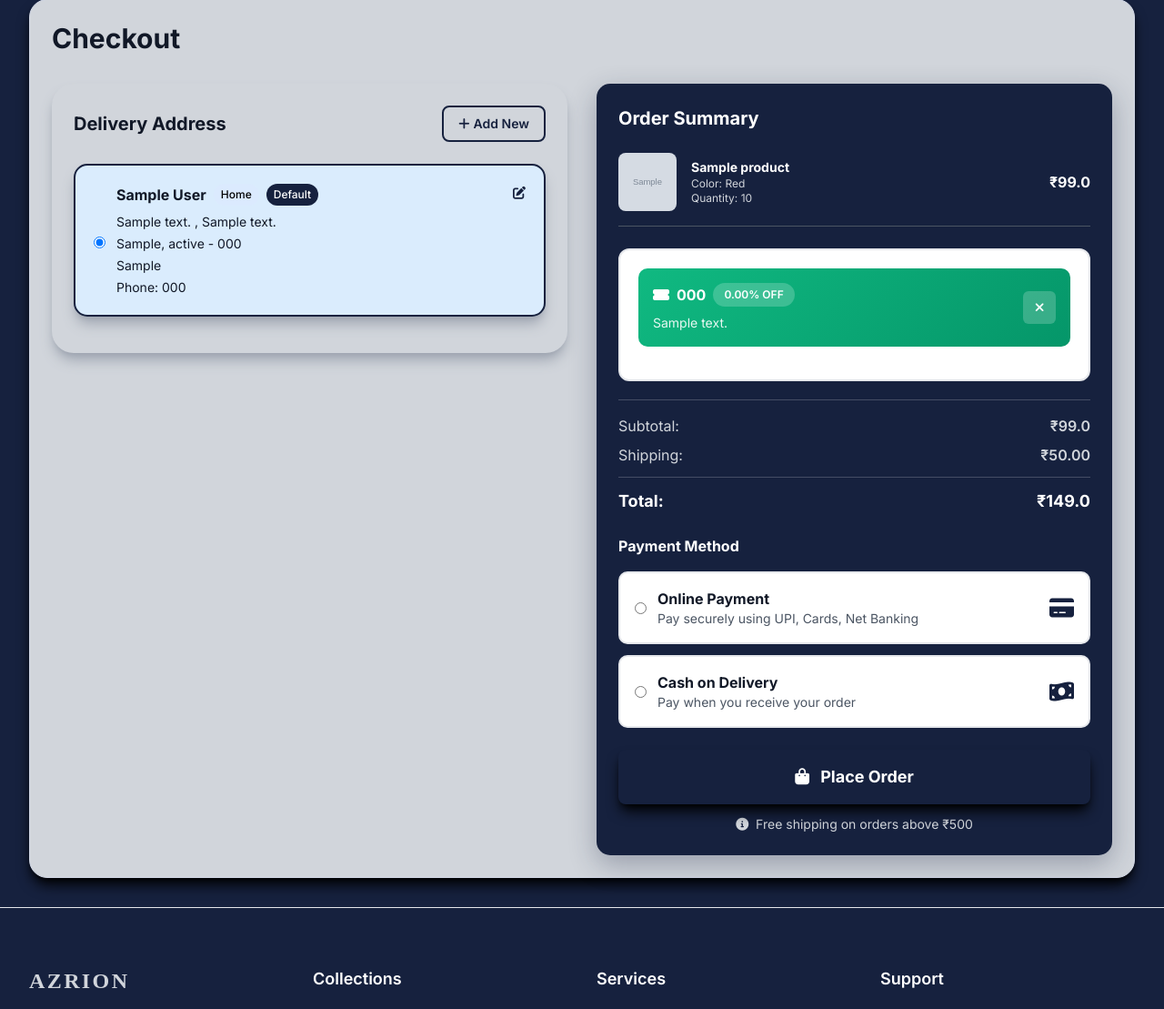
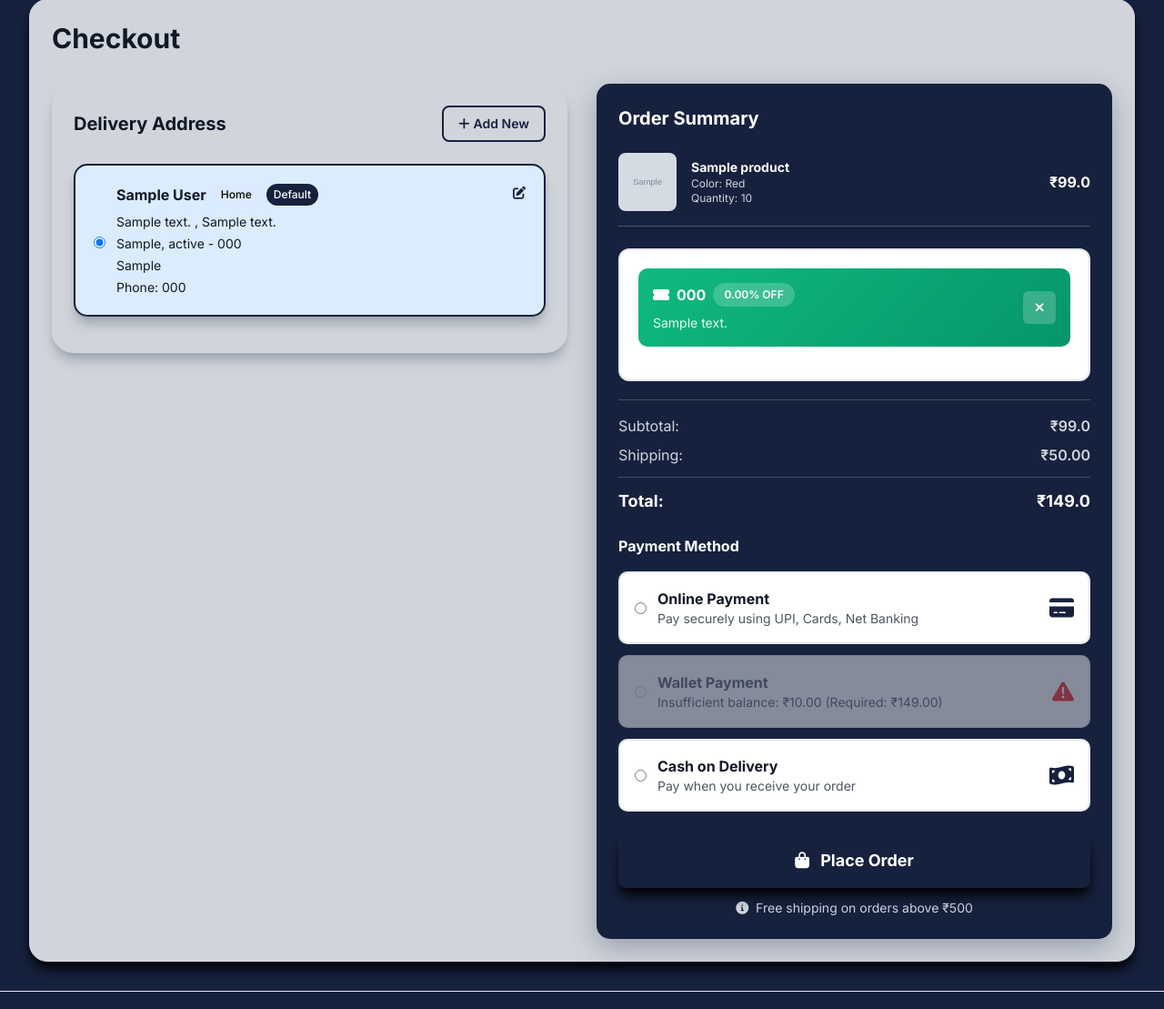
Before and after one commit to banna652/AZRION, a Django app: page /checkout/ in a window 1280 px wide. Shown: the part 179-1288 px from the top of the page at 91% size. Run offline with Django 5.2, Linux system fonts and the light colour scheme; a user stored in the database is signed in; tables that the repository leaves empty hold one stand-in row (values such as "Sample post"); grey boxes marked "Sample" are stand-in pictures; some libraries are stand-ins or nearby versions.

Commit message:
feat: enable wallet cash usage during checkout and update payment flow

```diff
--- a/vault/models.py
+++ b/vault/models.py
@@ -476,6 +476,7 @@ class Order(models.Model):
     PAYMENT_METHOD_CHOICES = [
         ('cod', 'Cash on Delivery'),
         ('online', 'Online Payment'),
+        ('wallet', 'Wallet Payment'),  # Added wallet payment method
     ]
     user = models.ForeignKey(User, on_delete=models.CASCADE, related_name='orders')
     order_number = models.CharField(max_length=20, unique=True)
--- a/vault/templates/cart/checkout.html
+++ b/vault/templates/cart/checkout.html
@@ -716,9 +716,39 @@
                                         </div>
                                     </div>
                                     {% endif %}
-                                    <div class="payment-method-card {% if not razorpay_enabled %}selected{% endif %}" data-payment="cod">
+
+                                    <!-- Added wallet payment option -->
+                                    {% if user.wallet.balance >= total_amount %}
+                                    <div class="payment-method-card" data-payment="wallet">
                                         <div class="flex items-center space-x-3">
-                                            <input type="radio" name="payment_method" value="cod" {% if not razorpay_enabled %}checked{% endif %} class="text-[#16213e]">
+                                            <input type="radio" name="payment_method" value="wallet" class="text-[#16213e]">
+                                            <div class="flex-1">
+                                                <h4 class="font-bold text-gray-900">Wallet Payment</h4>
+                                                <p class="text-sm text-gray-600">Pay using your wallet balance: ₹{{ user.wallet.balance|floatformat:2 }}</p>
+                                            </div>
+                                            <div class="ml-auto">
+                                                <i class="fas fa-wallet text-2xl text-[#16213e]"></i>
+                                            </div>
+                                        </div>
+                                    </div>
+                                    {% else %}
+                                    <div class="payment-method-card disabled">
+                                        <div class="flex items-center space-x-3">
+                                            <input type="radio" name="payment_method" value="wallet" disabled class="text-[#16213e]">
+                                            <div class="flex-1">
+                                                <h4 class="font-bold text-gray-500">Wallet Payment</h4>
+                                                <p class="text-sm text-gray-500">Insufficient balance: ₹{{ user.wallet.balance|floatformat:2 }} (Required: ₹{{ total_amount|floatformat:2 }})</p>
+                                            </div>
+                                            <div class="ml-auto">
+                                                <i class="fas fa-exclamation-triangle text-2xl text-red-500"></i>
+                                            </div>
+                                        </div>
+                                    </div>
+                                    {% endif %}
+
+                                    <div class="payment-method-card {% if not razorpay_enabled and user.wallet.balance < total_amount %}selected{% endif %}" data-payment="cod">
+                                        <div class="flex items-center space-x-3">
+                                            <input type="radio" name="payment_method" value="cod" {% if not razorpay_enabled and user.wallet.balance < total_amount %}checked{% endif %} class="text-[#16213e]">
                                             <div class="flex-1">
                                                 <h4 class="font-bold text-gray-900">Cash on Delivery</h4>
                                                 <p class="text-sm text-gray-600">Pay when you receive your order</p>
@@ -955,6 +985,8 @@
                     }
                     // Handle online payment
                     handleOnlinePayment(selectedAddress.value);
+                } else if (selectedPayment.value === 'wallet') {
+                    handleWalletPayment(selectedAddress.value);
                 } else {
                     // Handle COD
                     handleCODPayment(selectedAddress.value);
@@ -1090,6 +1122,39 @@
                     showToast('An error occurred while placing the order.', 'error');
                 });
             }
+
+            function handleWalletPayment(addressId) {
+                showLoading();
+
+                fetch('/place-order/', {
+                    method: 'POST',
+                    headers: {
+                        'Content-Type': 'application/json',
+                        'X-CSRFToken': getCookie('csrftoken')
+                    },
+                    body: JSON.stringify({
+                        address_id: addressId,
+                        payment_method: 'wallet'
+                    })
+                })
+                .then(response => response.json())
+                .then(data => {
+                    hideLoading();
+                    if (data.success) {
+                        showToast(data.message);
+                        setTimeout(() => {
+                            window.location.href = data.redirect_url;
+                        }, 1000);
+                    } else {
+                        showToast(data.message, 'error');
+                    }
+                })
+                .catch(error => {
+                    hideLoading();
+                    console.error('Error:', error);
+                    showToast('An error occurred while processing wallet payment.', 'error');
+                });
+            }
         });
     </script>
 </body>
--- a/vault/views.py
+++ b/vault/views.py
@@ -1728,6 +1728,17 @@ def place_order(request):
         shipping_charge = Decimal('50.00') if discounted_subtotal < 500 else Decimal('0.00')
         total_amount = float(discounted_subtotal) + float(shipping_charge)
 
+        if payment_method == 'wallet':
+            # Get or create wallet
+            wallet, created = Wallet.objects.get_or_create(user=request.user)
+
+            # Check if wallet has sufficient balance
+            if wallet.balance < Decimal(str(total_amount)):
+                return JsonResponse({
+                    'success': False,
+                    'message': f'Insufficient wallet balance. Available: ₹{wallet.balance}, Required: ₹{total_amount:.2f}'
+                })
+
         order_number = f"ORD{timezone.now().strftime('%Y%m%d%H%M%S')}{random.randint(100, 999)}"
         order = Order.objects.create(
             user=request.user,
@@ -1753,6 +1764,20 @@ def place_order(request):
             cart_item.variant.stock_quantity -= cart_item.quantity
             cart_item.variant.save()
 
+        if payment_method == 'wallet':
+            # Deduct amount from wallet
+            wallet = Wallet.objects.get(user=request.user)
+            if wallet.deduct_money(total_amount, f"Payment for Order #{order_number}"):
+                order.status = 'confirmed'  # Wallet payments are immediately confirmed
+                order.save()
+            else:
+                # This shouldn't happen as we already checked balance, but just in case
+                order.delete()  # Remove the order if wallet deduction fails
+                return JsonResponse({
+                    'success': False,
+                    'message': 'Wallet payment failed. Please try again.'
+                })
+
         # Mark coupon as used if applied
         if applied_coupon:
             applied_coupon.used_count += 1
@@ -1769,9 +1794,14 @@ def place_order(request):
         cart.applied_coupon = None
         cart.save()
 
+        if payment_method == 'wallet':
+            success_message = f'Order placed successfully using wallet! Remaining balance: ₹{wallet.balance:.2f}'
+        else:
+            success_message = 'Order placed successfully!'
+
         return JsonResponse({
             'success': True,
-            'message': 'Order placed successfully!',
+            'message': success_message,
             'order_number': order_number,
             'order_id': order.id,
             'redirect_url': f'/order-success/{order.id}/'
@@ -2413,7 +2443,21 @@ def cancel_order(request, order_id):
         if order.can_be_cancelled():
             order.status = 'cancelled'
             order.save()
-            messages.success(request, f"Order {order.order_number} has been cancelled successfully.")
+
+            if order.payment_method == 'online' and order.status != 'delivered':
+                # Get or create user's wallet
+                wallet, created = Wallet.objects.get_or_create(user=request.user)
+
+                # Add refund amount to wallet
+                refund_amount = order.total_amount
+                wallet.add_money(
+                    amount=refund_amount,
+                    description=f"Refund for cancelled order #{order.order_number}"
+                )
+
+                messages.success(request, f"Order {order.order_number} has been cancelled successfully. ₹{refund_amount} has been refunded to your wallet.")
+            else:
+                messages.success(request, f"Order {order.order_number} has been cancelled successfully.")
         else:
             messages.error(request, "This order cannot be cancelled.")
 
@@ -2741,6 +2785,22 @@ def cancel_order_item(request, item_id):
         # Restore stock
         order_item.variant.stock_quantity += order_item.quantity
         order_item.variant.save()
+
+        if order_item.order.payment_method == 'online' and order_item.order.status != 'delivered':
+            # Get or create user's wallet
+            wallet, created = Wallet.objects.get_or_create(user=request.user)
+
+            # Calculate refund amount for this item
+            refund_amount = order_item.get_total_price()
+            wallet.add_money(
+                amount=refund_amount,
+                description=f"Refund for cancelled item {order_item.product.product_name} from order #{order_item.order.order_number}"
+            )
+
+            return JsonResponse({
+                'success': True,
+                'message': f'{order_item.product.product_name} has been cancelled successfully. ₹{refund_amount} has been refunded to your wallet.'
+            })
 
         return JsonResponse({
             'success': True,
--- a/vault_admin/templates/toggle_category_status.html
+++ b/vault_admin/templates/toggle_category_status.html
@@ -135,12 +135,12 @@
                             Products
                         </a>
                     </li>
-                    <li>
+                    {% comment %} <li>
                         <a href="{% url 'order_list' %}" class="nav-link flex items-center p-3 text-white hover:bg-navy rounded-lg transition-colors" data-page="orders">
                             <i class="fas fa-shopping-cart mr-3"></i>
                             Orders
                         </a>
-                    </li>
+                    </li> {% endcomment %}
                     <li>
                         <a href="{% url 'coupon_list' %}" class="nav-link flex items-center p-3 text-white hover:bg-navy rounded-lg transition-colors" data-page="coupons">
                             <i class="fas fa-ticket-alt mr-3"></i>
```
Also changed, not shown: media/category/artbreeder-image-2025-03-13T16_12_26.032Z.jpeg (added), media/product_main_images/techt_main.jpg (added), media/profile_images/DALLE_2025-01-29_11.12.32_-_A_realistic_and_standard_depiction_of_an_anonymous_hacker_wearing_a_dark_hoodie_and_a_mask_working_on_multiple_computer_screens_displaying_code_and_c.webp (deleted), media/profile_images/DALLE_2025-01-30_20.12.18_-_A_high-resolution_ultra-graphic_wallpaper_featuring_a_vintage_muscle_car_parked_in_a_neon-lit_urban_alley_at_night._The_car_has_a_sleek_polished_chro.webp (added), media/variant_images/techt_custom_1.jpg (added), media/variant_images/techt_custom_2.jpg (added), media/variant_images/techt_custom_3.jpg (added), media/variant_images/techt_custom_4.jpg (added), vault/migrations/0035_alter_order_payment_method.py (added), vault/migrations/0036_alter_order_payment_method.py (added), vault/migrations/0037_alter_order_payment_method.py (added).
